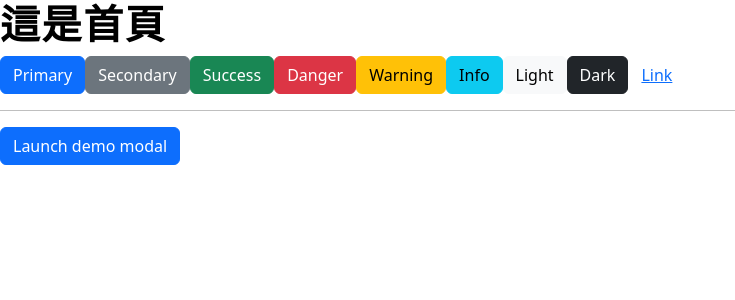
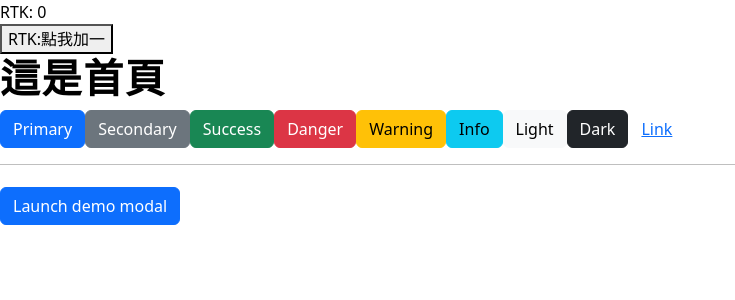
Before and after one commit to tttom3669/worldWear_2024_hex_react, a React (Vite) app: page / in a window 1280 px wide. Shown: the top 300 px of the page, without its empty margins (0-735 px from the left). Built offline with nearby package versions, Linux system fonts and the light colour scheme.

Commit message:
update：專案引入 Redux Toolkit

```diff
--- a/package.json
+++ b/package.json
@@ -11,13 +11,16 @@
     "deploy": "vite build && gh-pages -d dist"
   },
   "dependencies": {
+    "@reduxjs/toolkit": "^2.5.1",
     "axios": "^1.7.9",
     "bootstrap": "^5.3.3",
     "gh-pages": "^6.3.0",
+    "prop-types": "^15.8.1",
     "react": "^19.0.0",
     "react-dom": "^19.0.0",
     "react-hook-form": "^7.54.2",
     "react-loading": "^2.0.3",
+    "react-redux": "^9.2.0",
     "react-router-dom": "^7.1.5"
   },
   "devDependencies": {
--- a/src/main.jsx
+++ b/src/main.jsx
@@ -3,9 +3,13 @@ import { createRoot } from 'react-dom/client';
 import './assets/scss/main.scss';
 import { RouterProvider } from 'react-router-dom';
 import router from './routes';
+import { Provider } from 'react-redux';
+import { store } from './store';
 
 createRoot(document.getElementById('root')).render(
   <StrictMode>
-    <RouterProvider router={router} />
+    <Provider store={store}>
+      <RouterProvider router={router} />
+    </Provider>
   </StrictMode>
 );
--- a/src/routes/index.jsx
+++ b/src/routes/index.jsx
@@ -3,11 +3,8 @@ import App from '../App.jsx';
 import AdminLayout from '../Layout/AdminLayout.jsx';
 import AdminHome from '../views/admin/AdminHome.jsx';
 import Home from '../views/front/Home.jsx';
-// import Login from '../views/Login.jsx';
-import Login from '../views/account/Login.jsx';
-import Signup from '../views/account/Signup.jsx';
-import AccountLayout from '../Layout/AccountLayout.jsx';
-import AccountIndex from '../views/account/index.jsx';
+import Login from '../views/Login.jsx';
+import Signup from '../views/Signup.jsx';
 import NotFound from '../views/NotFound.jsx';
 
 const routes = [
@@ -37,24 +34,6 @@ const routes = [
     ],
   },
   {
-    path: '/account',
-    element: <AccountLayout />,
-    children: [
-      {
-        index: true,
-        element: <AccountIndex />,
-      },
-      {
-        path: 'login',
-        element: <Login />,
-      },
-      {
-        path: 'signup ',
-        element: <Signup />,
-      },
-    ],
-  },
-  {
     path: '/login',
     element: <Login />,
   },
--- /dev/null
+++ b/src/slice/testSlice.js
@@ -0,0 +1,17 @@
+import { createSlice } from '@reduxjs/toolkit';
+
+export const counterSlice = createSlice({
+  name: 'counter',
+  initialState: {
+    count: 0,
+  },
+  reducers: {
+    addCount: (state) => {
+      state.count += 1;
+    },
+  },
+});
+export const countData = (state) => state.counter.count;
+export const { addCount } = counterSlice.actions;
+
+export default counterSlice.reducer;
--- /dev/null
+++ b/src/store.js
@@ -0,0 +1,8 @@
+import { configureStore } from '@reduxjs/toolkit';
+import counterReducer from './slice/testSlice';
+
+export const store = configureStore({
+  reducer: {
+    counter: counterReducer,
+  },
+});
--- a/src/views/account/Login.jsx
+++ /dev/null
@@ -1,7 +0,0 @@
-export default function Login() {
-  return (
-    <>
-      <h1>登入頁面</h1>
-    </>
-  );
-}
--- a/src/views/account/index.jsx
+++ /dev/null
@@ -1,9 +0,0 @@
-import { useEffect } from 'react';
-import { useNavigate } from 'react-router-dom';
-export default function AccountIndex() {
-  const navigate = useNavigate();
-  useEffect(() => {
-    navigate('/account/login');
-  }, [navigate]);
-  return <></>;
-}
--- a/src/views/front/Home.jsx
+++ b/src/views/front/Home.jsx
@@ -1,6 +1,26 @@
+import { useSelector } from 'react-redux';
+import { countData } from '../../slice/testSlice';
+import { useDispatch } from 'react-redux';
+import { addCount } from '../../slice/testSlice';
+
+function CounterReducer() {
+  const count = useSelector(countData);
+  return <div>RTK: {count}</div>;
+}
+
+function CounterBtn() {
+  const dispatch = useDispatch();
+  const addCountByClick = () => {
+    dispatch(addCount());
+  };
+  return <button onClick={() => addCountByClick()}>RTK:點我加一</button>;
+}
+
 export default function Home() {
   return (
     <>
+      <CounterReducer />
+      <CounterBtn />
       <h1> 這是首頁</h1>
       <button type="button" className="btn btn-primary">
         Primary
@@ -33,7 +53,7 @@ export default function Home() {
       <hr />
       <button
         type="button"
-        className="btn btn-primary"
+        className="btn btn-primary mt-1.5"
         data-bs-toggle="modal"
         data-bs-target="#exampleModal"
       >
```
Also changed, not shown: src/views/Signup.jsx (renamed from src/views/account/Signup.jsx), 1 other file (tests, documents, lock files or other folders).
